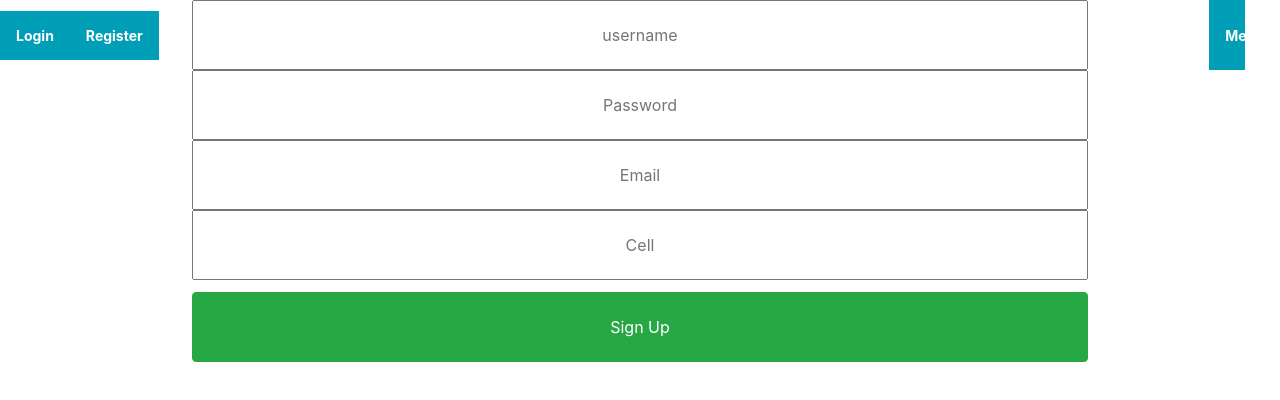
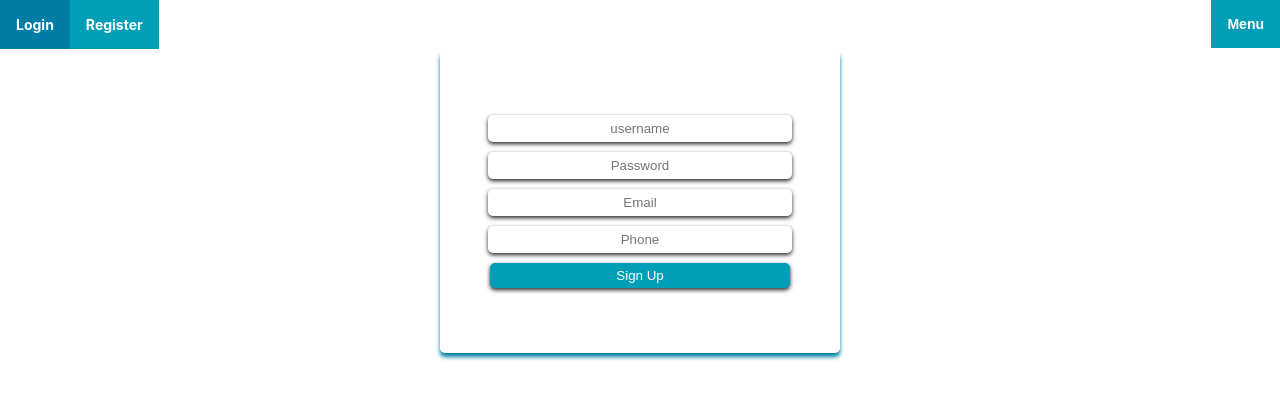
Before and after one commit to lambda-water-my-plants/Build-WaterMyPlants-FE, a React (Create React App) app in the folder water-my-plant/: page /register in a window 1280 px wide. Shown: the top 400 px of the page. Built offline with nearby package versions, Linux system fonts and the light colour scheme.

Commit message:
All unnecessary file deleted and new formated file addded

```diff
--- a/water-my-plant/src/App.css
+++ b/water-my-plant/src/App.css
@@ -1,71 +1,7 @@
-/* Form Styles */
+.App{
+  width: 100%;
+  min-height: 100vh;
+  background: #272727;
+  padding-top: 340px;
 
-.Form {
-  height: 500px;
-  width: 400px;
-  background-color: #3CCB59;
-  border-radius: 10px;
-  border: 2px solid #248230;
-  box-shadow: 1px 2px ##248230;
-  margin: 0 auto;
-  margin-top: 150px;
-  text-align: center;
 }
-
-/* Form Heading */
-
-.Form h1 {
-  color: #FFF;
-  margin: 2rem 0;
-}
-
-/* Form Buttons */
-
-.Form ul {
-  margin: 2rem 0;
-}
-
-.Form li {
-  width: 150px;
-  height: 40px;
-  background-color: #3CCB59;
-  border-radius: 10px;
-  border: 1px solid #FFF;
-  text-align: center;
-  display: flex;
-  flex-flow: column nowrap;
-  justify-content: center;
-  align-items: center;
-}
-
-.Form li a {
-  color: #FFF;
-}
-
-.App {
-  background-color: red;
-}
-
-/* Form Fields */
-
-.User, .Pass {
-  margin: 0.75rem 0;
-}
-
-.login-form button {
-  width: 70%;
-  margin: 0.75rem 0;
-}
-
-
-
- /* Keyframes */
-
-@keyframes App-logo-spin {
-  from {
-    transform: rotate(0deg);
-  }
-  to {
-    transform: rotate(360deg);
-  }
-}
--- a/water-my-plant/src/components/Login/Login.js
+++ b/water-my-plant/src/components/Login/Login.js
@@ -2,7 +2,6 @@ import React from 'react';
 import styled from 'styled-components';
 import { Button, Form } from 'reactstrap';
 import axios from 'axios';
-import './Login.css';
 
 class Login extends React.Component {
   constructor() {
@@ -17,21 +16,26 @@ class Login extends React.Component {
   };
   handlePassword = e => {
      e.preventDefault();
+     try{
       axios
           .post('https://watermyplantsbe.herokuapp.com/api/login', this.state)
           .then(res => {
             localStorage.setItem("token", res.data.token);
-            this.props.history.push(`/lists`);
+            localStorage.setItem("id", res.data.id);
+            console.log("You successfully Logged in");
          })
-         .catch(err => console.log(err))
-
+    } catch(err) {
+      console.log({Error: err})
     }
+  }
 
   render(){
     return(
-          <Form  onSubmit={this.handlePassword} className ='login-form'>
+        <FormWrapper>
+          <UserBar>
+            <Form  onSubmit={this.handlePassword} className ='loginform'>
               <input
-                  className ='User'
+                  className ='input'
                   type="text"
                   placeholder="username or email"
                   name="username"
@@ -39,7 +43,7 @@ class Login extends React.Component {
                   onChange={this.handleInput}
               />
               <input
-                  className ='Pass'
+                  className ='input'
                   type= 'password'
                   placeholder= 'Password'
                   name='password'
@@ -47,8 +51,10 @@ class Login extends React.Component {
                   onChange={this.handleInput}
               />
 
-              <Button color = 'success' onClick={this.handlePassword}>Log in</Button>
-          </Form>
+              <Button className= "input" onClick={this.handlePassword}>Log in</Button>
+            </Form>
+          </UserBar>
+       </FormWrapper>
 
     );
   }
@@ -56,70 +62,44 @@ class Login extends React.Component {
 
 export default Login;
 
-
-
-// import React from 'react'
-// import axios from 'axios'
-//
-// class Login extends React.Component {
-//   constructor(props){
-//     super(props);
-//     this.state = {
-//       userInput: '',
-//       passInput: ''
-//     };
-//
-//     this.handleInputChange = this.handleInputChange.bind(this);
-//     this.handlePasswordChange = this.handlePasswordChange.bind(this);
-//   }
-//
-//   handleInputChange(event) {
-//     this.setState({
-//       userInput: event.target.value,
-//     })
-//   }
-//
-//   handlePasswordChange(event) {
-//     this.setState({
-//       passInput: event.target.value
-//     })
-//   }
-//
-//   handleSubmit = e => {
-//        e.preventDefault();
-//         axios
-//             .post('https://watermyplantsbe.herokuapp.com/api/login', this.state)
-//             .then(res => {
-//               localStorage.setItem("token", res.data.token);
-//            })
-//            .catch(err => console.log(err))
-//       }
-//
-//   render(){
-//     return(
-//       <div >
-//         <form className='input-form' onSubmit={this.handleSubmit}>
-//           <input
-//             className ='inputbox'
-//             onChange={this.handleInputChange}
-//             placeholder="Username"
-//             value={this.state.userInput}
-//             name="username"
-//           />
-//           <input
-//             className ='inputbox'
-//             onChange={this.handlePasswordChange}
-//             placeholder="Password"
-//             value={this.state.passInput}
-//             name="password"
-//             type="password"
-//           />
-//           <button className='button' type="submit">Login</button>
-//         </form>
-//       </div>
-//     )
-//   }
-// }
-//
-//
-// export default Login;
+const FormWrapper =styled.div`
+      width: 100%;
+      height: 100%;
+`
+const UserBar = styled.div`
+    box-shadow: 0px 4px 4px #007DA6;
+    text-align : center;
+    width: 400px;
+    border-radius: 5px;
+    padding-top: 60px;
+    padding-bottom: 60px;
+    margin: 50px auto;
+    .input{
+          margin: 5px;
+          height: 25px;
+          width : 300px;
+          border-radius: 5px;
+          border: none;
+          box-shadow: 0 2px 4px #272727;
+          text-align:center;
+          @media(max-width: 479px){
+              width: 250px;
+          }
+    }
+      button{
+        background-color: #009FB7;
+        border-radius: 5px;
+        color : white;
+        margin: 10px;
+        height: 30px;
+        border: none;
+      }
+      button:hover{
+          box-shadow: 0 2px 4px #272727;
+          transform: scaleX(1.025) scaleY(1.025);
+          cursor : pointer;
+          transition: all 0.2s;
+      }
+      }
+    }
+  `
--- a/water-my-plant/src/components/Register/Register.js
+++ b/water-my-plant/src/components/Register/Register.js
@@ -2,7 +2,6 @@ import React from 'react';
 import styled from 'styled-components';
 import { Button, Form } from 'reactstrap';
 import axios from 'axios';
-import './Register.css';
 
 class Register extends React.Component {
   constructor() {
@@ -11,7 +10,7 @@ class Register extends React.Component {
           username: '',
           password: '',
           email: '',
-          cell: ''
+          phone: ''
       };
   }
   handleInput = event => {
@@ -19,22 +18,29 @@ class Register extends React.Component {
   };
   handlePassword = e => {
      e.preventDefault();
+     console.log("I am ")
+     try{
       axios
           .post('https://watermyplantsbe.herokuapp.com/api/register', this.state)
           .then(res => {
-            localStorage.setItem("token", res.data.token);
-            this.props.history.push(`/lists`);
+            console.log(res);
+            console.log("You successfully Registered in");
+            this.props.history.push('/login');
          })
-         .catch(err => console.log(err))
+        }catch(err){
+          console.log(err)
+        }
     }
 
 
 
   render(){
     return(
+      <FormWrapper>
+        <UserBar>
           <Form  onSubmit={this.handlePassword} className ='login-form'>
               <input
-                  className ='input-form'
+                  className ='input'
                   type="text"
                   placeholder="username"
                   name="username"
@@ -42,7 +48,7 @@ class Register extends React.Component {
                   onChange={this.handleInput}
               />
               <input
-                  className ='input-form'
+                  className ='input'
                   type= 'password'
                   placeholder= 'Password'
                   name='password'
@@ -50,7 +56,7 @@ class Register extends React.Component {
                   onChange={this.handleInput}
               />
               <input
-                  className ='input-form'
+                  className ='input'
                   type= 'email'
                   placeholder= 'Email'
                   name='email'
@@ -58,120 +64,61 @@ class Register extends React.Component {
                   onChange={this.handleInput}
               />
               <input
-                  className ='input-form'
+                  className ='input'
                   type= 'text'
-                  placeholder= 'Cell'
-                  name='cell'
-                  value={this.state.cell}
+                  placeholder= 'Phone'
+                  name='phone'
+                  value={this.state.phone}
                   onChange={this.handleInput}
               />
-
-              <Button color = 'success' onClick={this.handlePassword}>Sign Up</Button>
+              <Button className ='input' color = 'success' onClick={this.handlePassword}>Sign Up</Button>
           </Form>
+        </UserBar>
+      </FormWrapper>
     );
   }
 }
 
 export default Register;
 
-
-
-
-
-
-
-
-
-
-
-
-
-
-
-
-
-
-
-
-
-
-
-
-
-
-// import React from 'react'
-//
-// class Register extends React.Component {
-//   constructor(props){
-//     super(props);
-//     this.state = {
-//       userInput: '',
-//       passInput: '',
-//       emailInput: '',
-//       numberInput: '',
-//     };
-//
-//     this.handleInputChange = this.handleInputChange.bind(this);
-//     this.handlePasswordChange = this.handlePasswordChange.bind(this);
-//     this.handleEmailChange = this.handleEmailChange.bind(this);
-//   }
-//
-//   handleInputChange(event) {
-//     this.setState({
-//       userInput: event.target.value,
-//     })
-//   }
-//
-//   handlePasswordChange(event) {
-//     this.setState({
-//       passInput: event.target.value
-//     })
-//   }
-//
-//   handleEmailChange(event) {
-//     this.setState({
-//       passInput: event.target.value
-//     })
-//   }
-//
-//   handleSubmit(event){
-//     alert('A user as logged in' + this.state.userInput);
-//     event.preventDafault();
-//   }
-//
-//
-//   render(){
-//     return(
-//       <div>
-//       <form className ='input-form' onSubmit={this.addTodo}>
-//         <input
-//           className ='inputbox'
-//           onChange={this.handleInputChange}
-//           placeholder="Username"
-//           value={this.state.title}
-//           name="title"
-//         />
-//         <input
-//           className ='inputbox'
-//           onChange={this.handleInputChange}
-//           placeholder="Password"
-//           value={this.state.description}
-//           name="description"
-//           type="password"
-//         />
-//         <input
-//           className ='inputbox'
-//           onChange={this.handleInputChange}
-//           placeholder="Email"
-//           value={this.state.description}
-//           name="description"
-//           type="email"
-//         />
-//         <button className='button' type="submit">Login</button>
-//       </form>
-//       </div>
-//     );
-//   }
-// }
-//
-// export default Register;
+const FormWrapper =styled.div`
+      width: 100%;
+      height: 100%;
+`
+const UserBar = styled.div`
+    box-shadow: 0px 4px 4px #007DA6;
+    text-align : center;
+    width: 400px;
+    border-radius: 5px;
+    padding-top: 60px;
+    padding-bottom: 60px;
+    margin: 50px auto;
+    .input{
+          margin: 5px;
+          height: 25px;
+          width : 300px;
+          border-radius: 5px;
+          border: none;
+          box-shadow: 0 2px 4px #272727;
+          text-align:center;
+          @media(max-width: 479px){
+              width: 250px;
+          }
+    }
+      button{
+        background-color: #009FB7;
+        border-radius: 5px;
+        color : white;
+        margin: 10px;
+        height: 30px;
+        border: none;
+      }
+      button:hover{
+          box-shadow: 0 2px 4px #272727;
+          transform: scaleX(1.025) scaleY(1.025);
+          cursor : pointer;
+          transition: all 0.2s;
+      }
+      }
+    }
+  `
--- a/water-my-plant/src/index.css
+++ b/water-my-plant/src/index.css
@@ -1,3 +1,9 @@
+
+
+html, body, .app, #root {
+  min-height: 100vh;
+}
+
 body {
   margin: 0;
   padding: 0;
```
Also changed, not shown: water-my-plant/src/components/Form/Form.css (deleted, +0 -15 lines), water-my-plant/src/components/Form/Form.js (deleted, +0 -38 lines), water-my-plant/src/components/Nav/Navbar.css (deleted, +0 -29 lines), water-my-plant/src/components/Nav/Navigation.js (deleted, +0 -20 lines), water-my-plant/src/index.js (+0 -7 lines), water-my-plant/src/Actions/Login.js (deleted), water-my-plant/src/Actions/Register.js (deleted), water-my-plant/src/Reducers/index.js (deleted).
